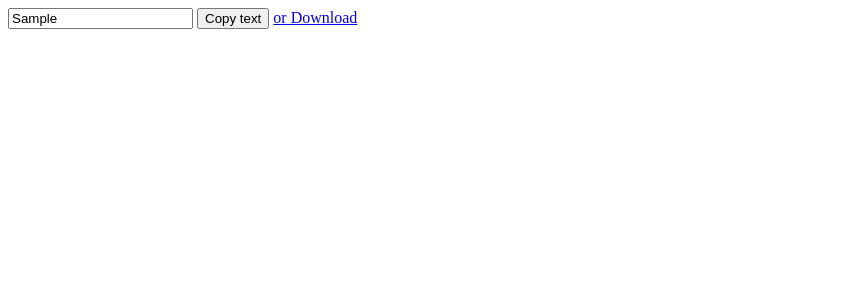
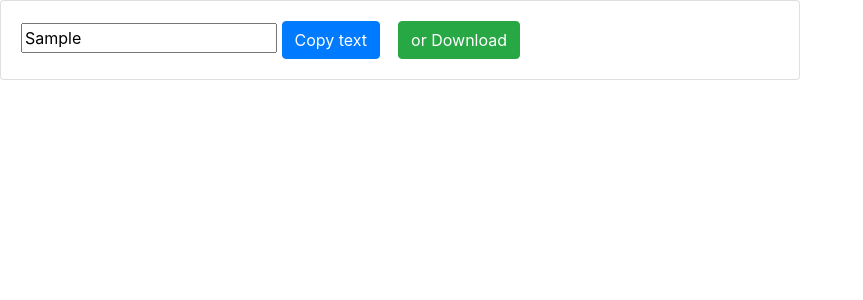
Before and after one commit to fastestmk/file-share, a Django app: page /uploader/download-file in a window 1280 px wide. Shown: the top 300 px of the page, without its empty margins (0-863 px from the left). Run offline with Django 3.2, Linux system fonts and the light colour scheme; tables that the repository leaves empty hold one stand-in row (Sample ...); one stand-in notice (Sample message) is shown; some libraries are stand-ins or nearby versions.

Commit message:
added bootstap designs

```diff
--- a/templates/uploader/base.html
+++ b/templates/uploader/base.html
@@ -3,6 +3,7 @@
   <head>
     <meta charset="utf-8">
     <title>Simple File Upload</title>
+    <link rel="stylesheet" href="https://stackpath.bootstrapcdn.com/bootstrap/4.5.2/css/bootstrap.min.css" integrity="sha384-JcKb8q3iqJ61gNV9KGb8thSsNjpSL0n8PARn9HuZOnIxN0hoP+VmmDGMN5t9UJ0Z" crossorigin="anonymous">
   </head>
   <body>
     {% block content %}
--- a/templates/uploader/download.html
+++ b/templates/uploader/download.html
@@ -4,14 +4,40 @@
 
 {% block content %}
 
+
+<!-- div class="card" style="width: 50rem;">
+  <div class="card-body">
+    <input type="text" value={{ message }} id="myInput" class="card-text">
+    <button onclick="myFunction()" class="btn btn-primary">Copy text</a> &nbsp;
+    <button type="button" class="btn btn-success">or Download<a href="{{ message }}"></a></button>
+
+  </div>
+</div> -->
+
+
 {% if messages %}
+  {% for message in messages %}
+<div class="card" style="width: 50rem;">
+  <div class="card-body">
+    <input type="text" value={{ message }} id="myInput" class="card-text">
+    <button onclick="myFunction()" class="btn btn-primary">Copy text</button> &nbsp;
+    &nbsp;<a href="{{ message }}"><button type="button" class="btn btn-success">or Download</button></a>
+  </div>
+</div>
+
+  {% endfor %}
+{% endif %}
+
+<!-- {% if messages %}
   {% for message in messages %}
   	<input type="text" value={{ message }} id="myInput">
 	<button onclick="myFunction()">Copy text</button>
 	<a href="{{ message }}">or Download</a>
 
   {% endfor %}
-{% endif %}
+{% endif %} -->
+
+
 
 
 
```
Also changed, not shown: templates/uploader/index.html (+23 -1 lines).
